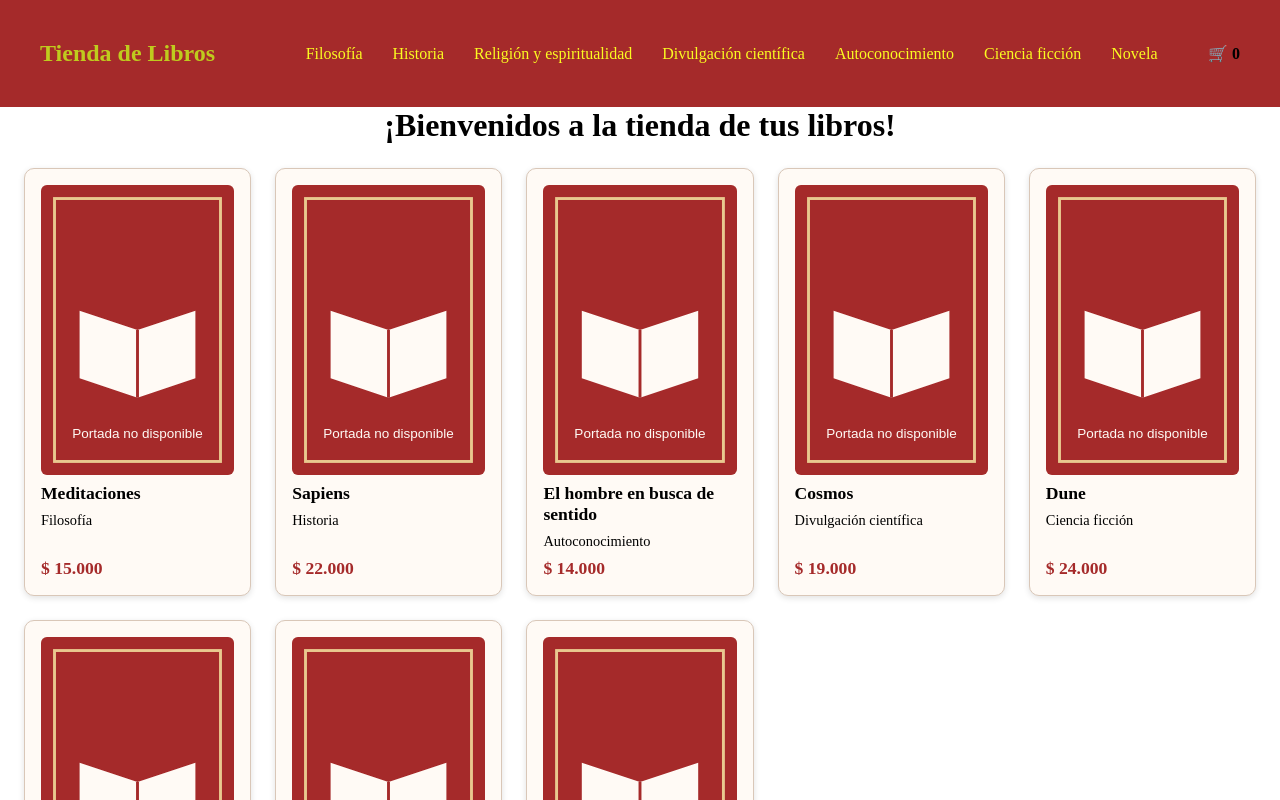
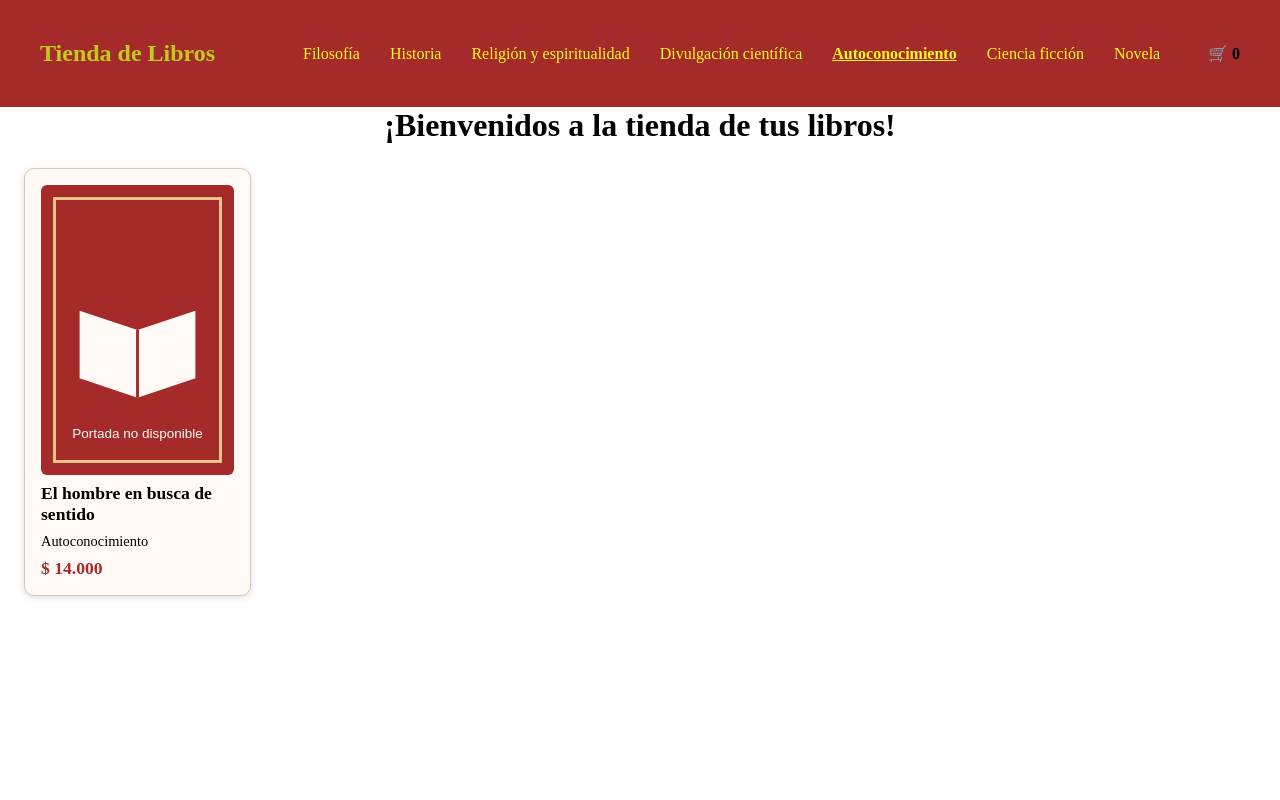
Before and after one commit to gercur394/tienda-de-libros, a React (Vite) app: page /category/autoconocimiento in a window 1280 px wide. Shown: the top 800 px of the page. Built offline with nearby package versions, Linux system fonts and the light colour scheme.

Commit message:
Links de categorías y filtrado del listado por URL

```diff
--- a/src/components/ItemListContainer.jsx
+++ b/src/components/ItemListContainer.jsx
@@ -1,23 +1,40 @@
 import { useState, useEffect } from "react"
+import { useParams } from "react-router-dom"
 import { getProducts } from "../mock/asyncMock"
 import ItemList from "./ItemList"
 
 function ItemListContainer({ greeting }) {
+
+  const { id } = useParams()
   const [items, setItems] = useState([])
+  const [loading, setLoading] = useState(true)
 
   useEffect(() => {
     const cargarProductos = async () => {
-      const data = await getProducts()
+      setLoading(true)               // empieza una nueva carga
+      const data = await getProducts(id)
       setItems(data)
+      setLoading(false)              // terminó la carga
     }
 
     cargarProductos()
-  }, [])
+  }, [id]) // se vuelve a ejecutar cada vez que cambia el id de la URL
+
+  let contenido
+
+  if (loading) {
+    contenido = <p>Cargando...</p>
+  } else if (items.length === 0) {
+    // Caso nuevo: la carga terminó pero no hay libros para mostrar
+    contenido = <p>No encontramos libros en esta categoría.</p>
+  } else {
+    contenido = <ItemList items={items} />
+  }
 
   return (
     <>
       <h1 style={{ textAlign: "center" }}>{greeting}</h1>
-      <ItemList items={items} />
+      {contenido}
     </>
   )
 }
--- a/src/components/Navbar.css
+++ b/src/components/Navbar.css
@@ -18,3 +18,16 @@
     flex-wrap:wrap;
 
 }
+
+/* Los links heredan el color de la barra y pierden el subrayado */
+.titulo a,
+.lista a {
+  color: inherit;
+  text-decoration: none;
+}
+
+/* El link de la página actual (NavLink le agrega la clase "active") */
+.lista a.active {
+  font-weight: bold;
+  text-decoration: underline;
+}
--- a/src/components/Navbar.jsx
+++ b/src/components/Navbar.jsx
@@ -1,15 +1,21 @@
+import { Link, NavLink } from "react-router-dom"
 import CartWidget from "./CartWidget"
+import { slugify } from "../utils/slugify"
 import "./Navbar.css"
 
 const categorias = ["Filosofía", "Historia", "Religión y espiritualidad", "Divulgación científica", "Autoconocimiento", "Ciencia ficción", "Novela"]
 
-function Navbar (){
-    return(
+function Navbar() {
+  return (
     <nav className="navcss">
-        <h2 className="titulo">Tienda de Libros</h2>
+      <h2 className="titulo">
+        <Link to="/">Tienda de Libros</Link>
+      </h2>
       <ul className="lista">
         {categorias.map((categoria) => (
-            <li key={categoria}>{categoria}</li>
+          <li key={categoria}>
+            <NavLink to={`/category/${slugify(categoria)}`}>{categoria}</NavLink>
+          </li>
         ))}
       </ul>
       <CartWidget />
--- a/src/mock/asyncMock.js
+++ b/src/mock/asyncMock.js
@@ -1,3 +1,5 @@
+import { slugify } from "../utils/slugify"
+
 const PORTADA_GENERICA = "/img/portada-generica.svg"
 
 // Simula la "base de datos" de la tienda y la demora de una API real.
@@ -76,13 +78,19 @@ const products = [
   },
 ]
 
-// getProducts simula pedirle los productos a un servidor.
-// Devuelve una PROMISE: una "promesa" de que el dato va a llegar más tarde.
-export const getProducts = () => {
+// Ahora getProducts recibe, opcionalmente, el "slug" de una categoría.
+// Si llega, devuelve solo los libros de esa categoría; si no, todos.
+export const getProducts = (categorySlug) => {
   return new Promise((resolve) => {
     setTimeout(() => {
-      resolve(products)
-    }, 2000)
+      if (categorySlug) {
+        // filter se queda con los productos que cumplen la condición.
+        // Comparamos el slug de la categoría de cada libro con el de la URL.
+        resolve(products.filter((p) => slugify(p.category) === categorySlug))
+      } else {
+        resolve(products)
+      }
+    }, 1000)
   })
 }
 
```
Lines whose indentation alone changed are shown as unchanged.
